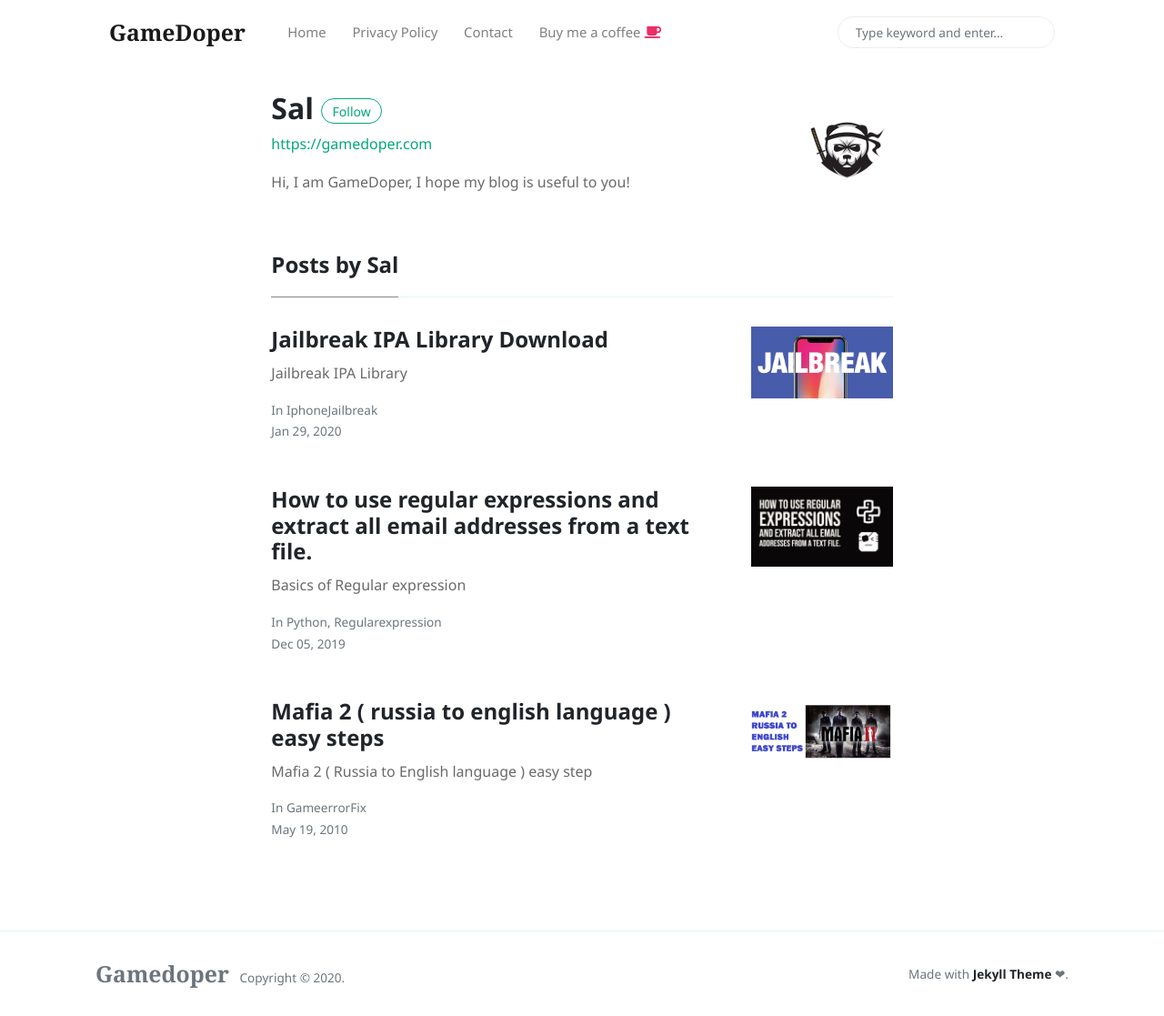
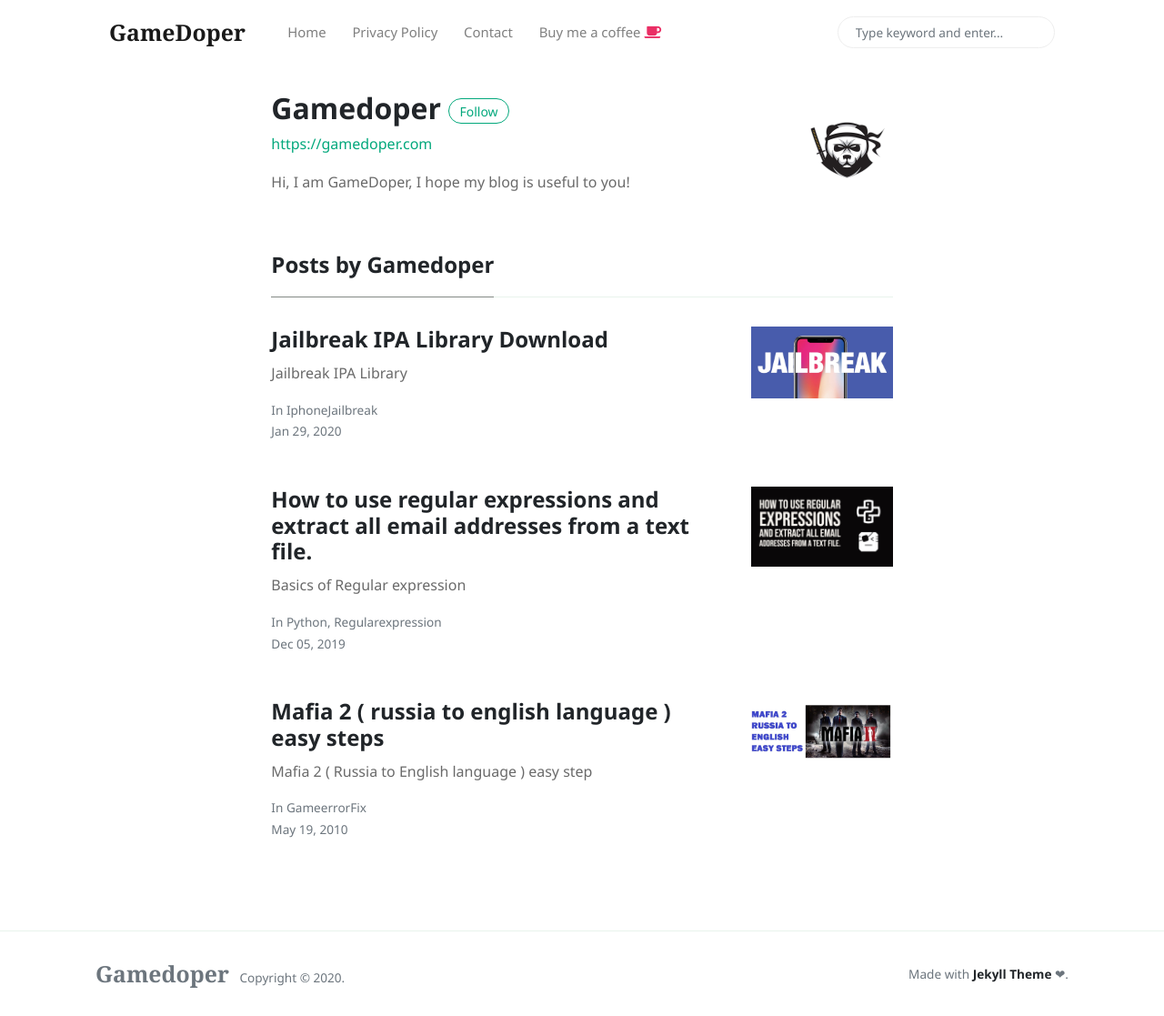
Before and after one commit to Gamedoper/Gamedoperarchives.github.io, a Jekyll site: the page built from _pages/author-Gamedoper.html, in a window 1280 px wide and 1117 px high. Shown: the whole window at 91% size. Built offline with Jekyll 4.4.1, drawn with Linux system fonts in a browser that asks for light colours; nearby versions of some CDN libraries.

Commit message:
Update and rename author-sal.html to author-Gamedoper.html

```diff
--- a/_pages/author-sal.html
+++ b/_pages/author-Gamedoper.html
@@ -1,7 +1,7 @@
 ---
-title: "Sal"
+title: "Gamedoper"
 layout: default
-permalink: "/author-sal.html"
+permalink: "/author-Gamedoper.html"
 ---
 <div class="container">
 <div class="row justify-content-center">
```
